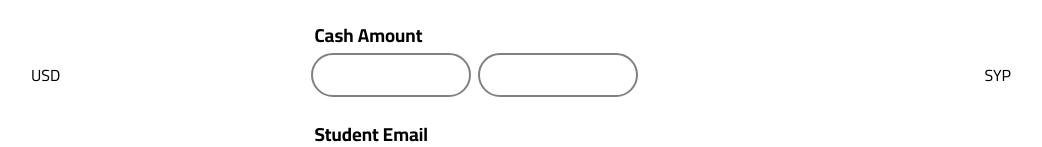
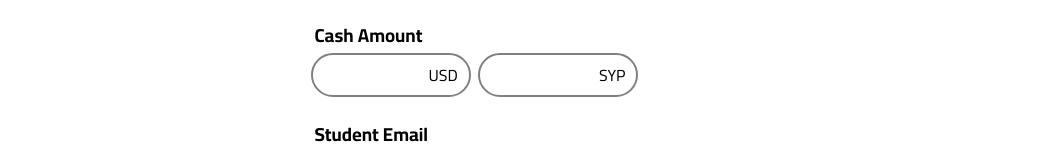
Before and after one commit to MemoBelly/Course_Payment, a plain HTML site: page index.html in a window 1280 px wide. Shown: the part 320-467 px from the top of the page, without its empty margins (169-1211 px from the left). Drawn offline with Linux system fonts and the light colour scheme.

Commit message:
Update index.html

```diff
--- a/index.html
+++ b/index.html
@@ -66,6 +66,7 @@ body {
   display: flex;
   justify-content: center;
   align-items: center;
+  position: relative;
 }
 
 .main .box .card .cash_box input {
@@ -75,12 +76,12 @@ body {
 
 .main .box .card .cash_box .syp {
   position: absolute;
-  right: 100px;
+  right: 12px;
 }
 
 .main .box .card .cash_box .usd {
   position: absolute;
-  left: 200px;
+  left: 124px;
 }
 
 .main .box .card h3 {
```
